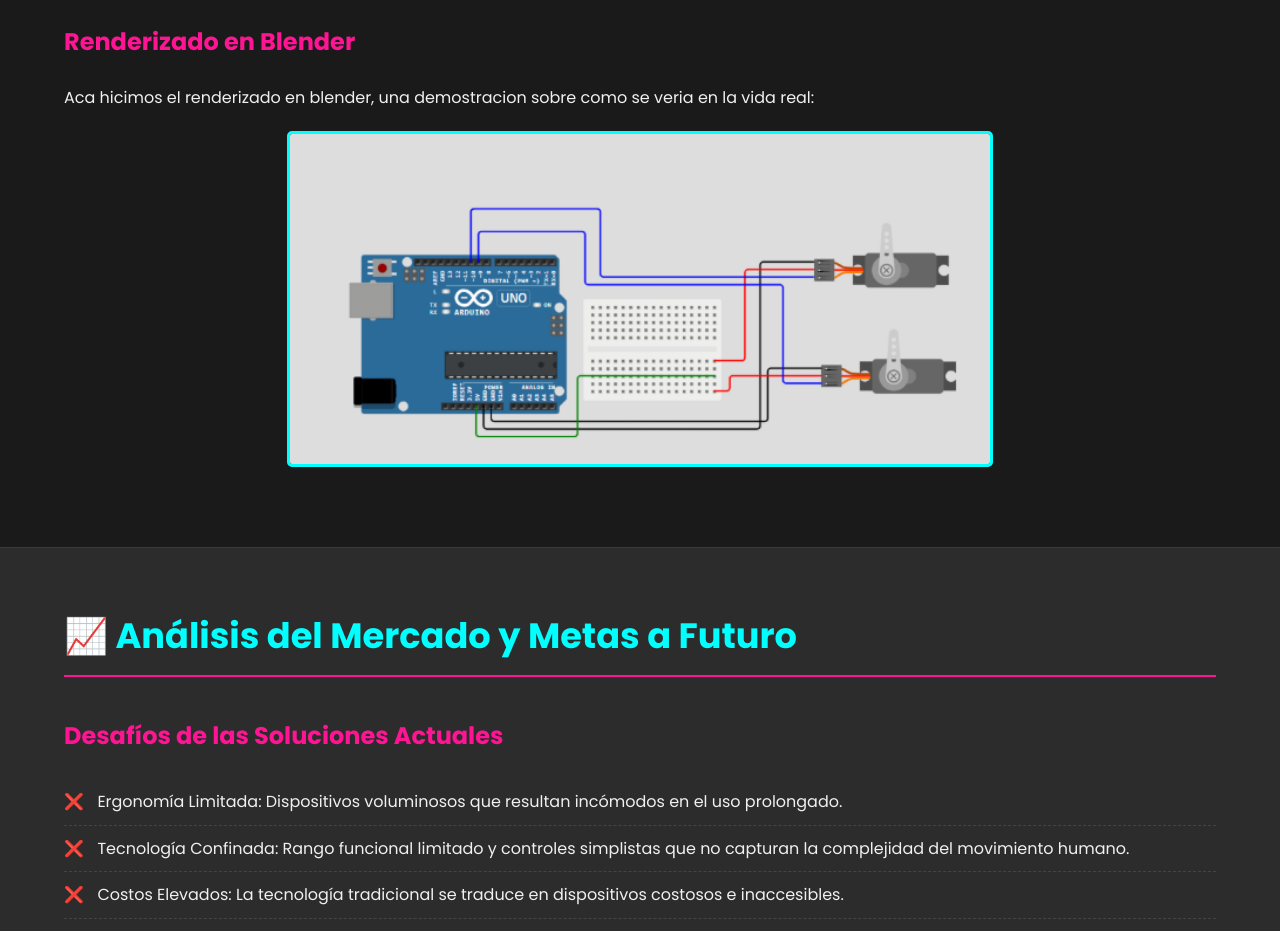
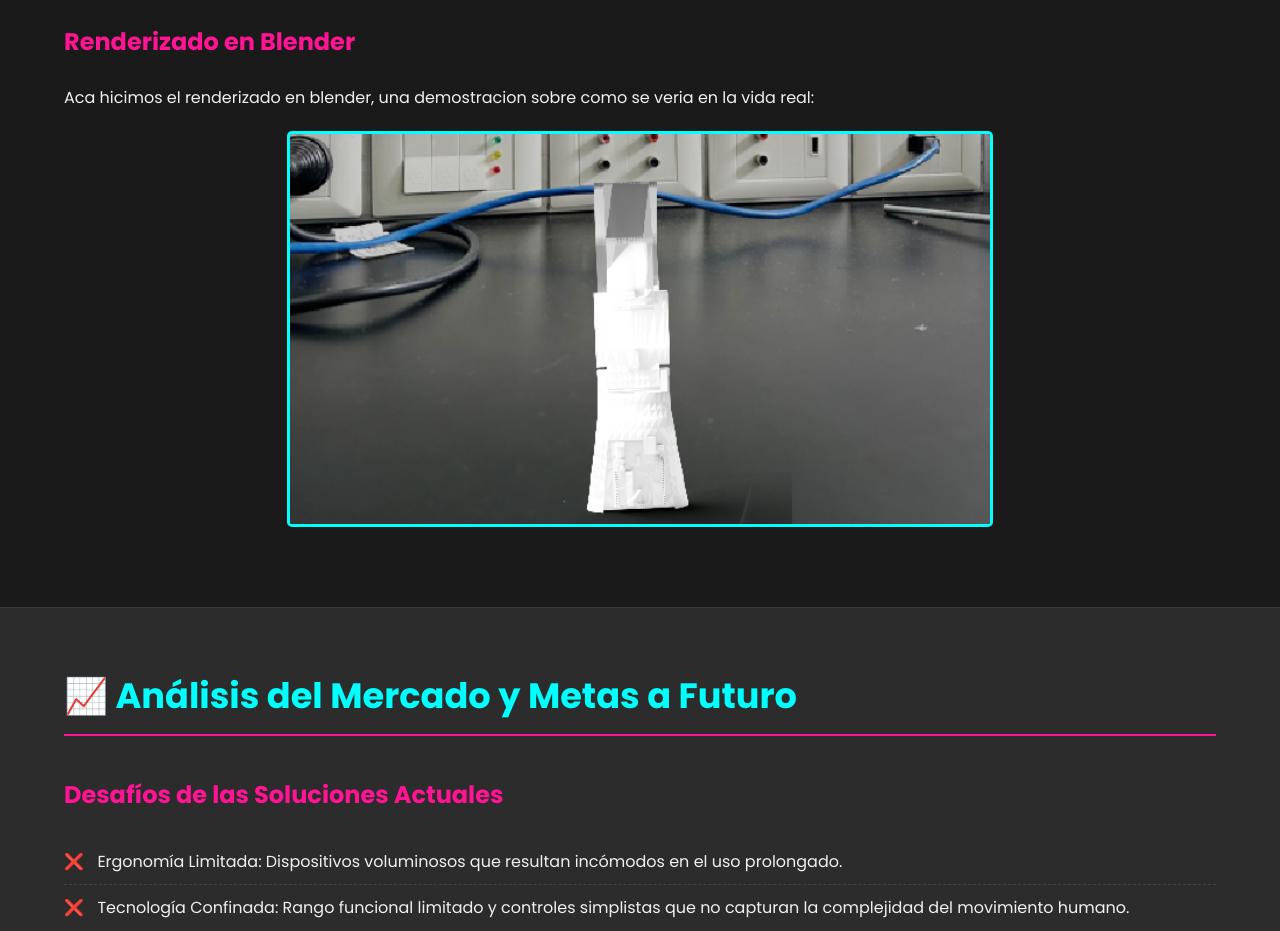
Before and after one commit to r10nachmat-sudo/Bionics, a plain HTML site: page index.html in a window 1280 px wide. Shown: the part 3420-4351 px from the top of the page. Drawn offline with Linux system fonts and the light colour scheme.

Commit message:
fotomano

```diff
--- a/index.html
+++ b/index.html
@@ -85,7 +85,7 @@
         <img src="arduino_diagrama.png" alt="Diagrama de conexiones de Arduino UNO con servomotores para la prótesis." class="arduino-img">
          <h3>Renderizado en Blender</h3>
         <p>Aca hicimos el renderizado en blender, una demostracion sobre como se veria en la vida real:</p>
-        <img src="arduino_diagrama.png" alt="Diagrama de conexiones de Arduino UNO con servomotores para la prótesis." class="arduino-img">
+        <img src="render_mano.png" alt="Diagrama de conexiones de Arduino UNO con servomotores para la prótesis." class="arduino-img">
     </section>
 
     <hr>
```
Also changed, not shown: render_mano.png (added).
